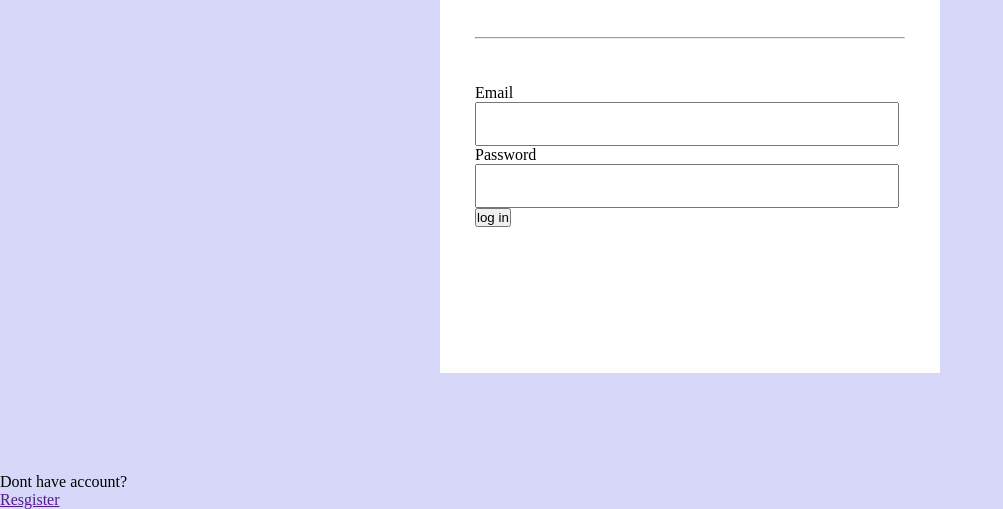
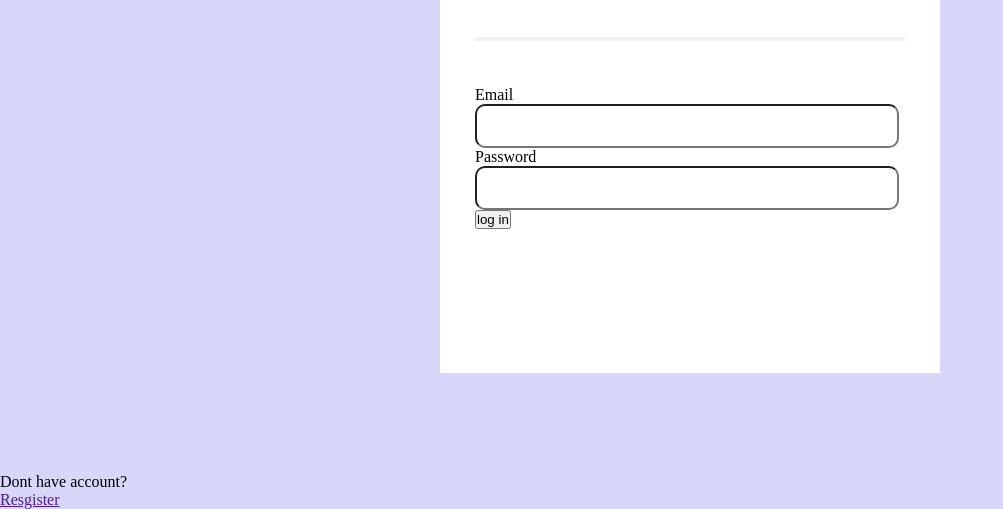
Before and after one commit to lujakob13/image-based-web-project, a plain HTML site: page pages/login.html in a window 1280 px wide. Shown: the part 327-836 px from the top of the page, without its empty margins (0-1003 px from the left). Drawn offline with Linux system fonts and the light colour scheme.

Commit message:
corregir el hr y le di un borde a los inputs

```diff
--- a/css/login.css
+++ b/css/login.css
@@ -59,6 +59,7 @@ hr{
     margin-bottom: 45px;
     margin-left: 35px;
     margin-right: 35px;
+    border: 2px solid #F1F1F1;
 }
 /* formulario */
 .formulario{
@@ -69,4 +70,5 @@ hr{
 input{
     width: 420px;
     height: 40px;
+    border-radius: 10px;
 }
```
